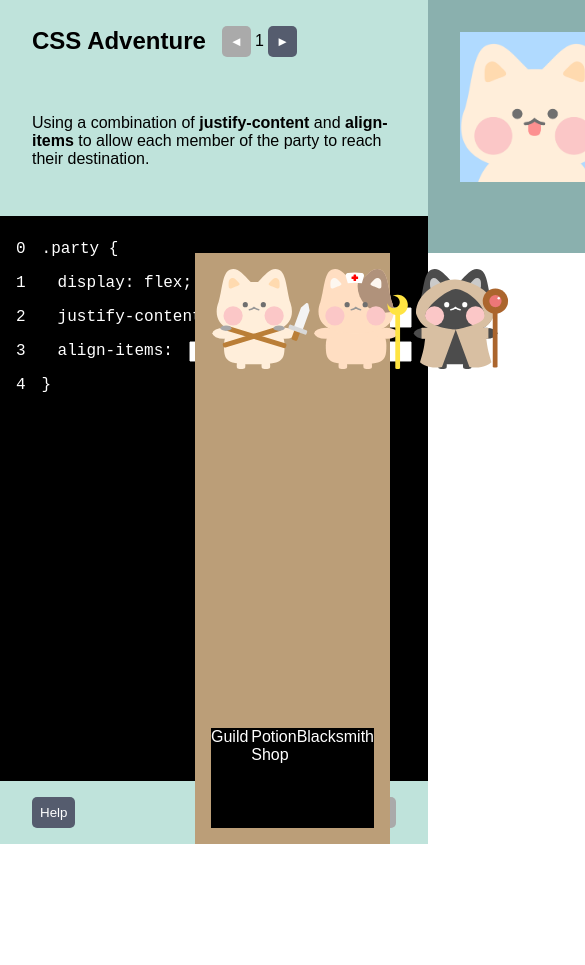
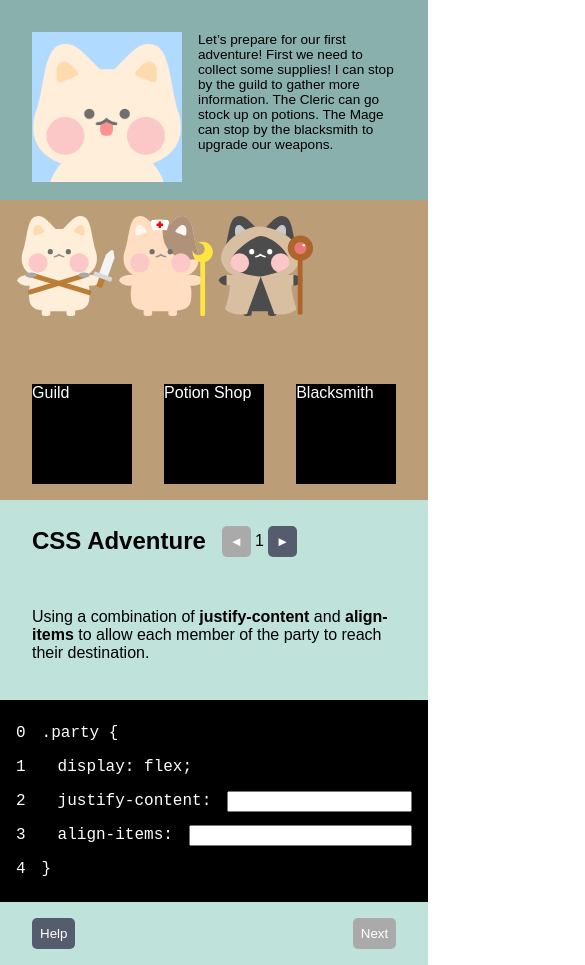
Before and after one commit to Chenyijun/PUI, a React (Create React App) app in the folder homework-8/: page / in a window 390 px wide. Shown: the top 965 px of the page, 585 px wide, since content can reach past the window. Before the commit the page ends 844 px from the top, so only its background shows below. Built offline with nearby package versions, Linux system fonts and the light colour scheme.

Commit message:
responsive

```diff
--- a/homework-8/src/App.tsx
+++ b/homework-8/src/App.tsx
@@ -7,12 +7,17 @@ import './App.css'
 import { getLevelInfo } from "./levels";
 
 const App:FC = () => {
-  let [level, setLevel] = useState<number>(0)
+  let [level, setLevel] = useState<number>(1)
   let [cssInput, setCssInput] = useState<string>('')
   let [cssInput2, setCssInput2] = useState<string>('')
   let [correctAnswer, setCorrectAnswer] = useState<boolean>(false)
-  const levelInfo = getLevelInfo(level)
+  let [showLevels, setShowLevels] = useState<boolean>(false)
+  const levelInfo = getLevelInfo(level-1)
   let completedLevels:Array<number> = JSON.parse(localStorage.getItem('levels') || "[]")
+
+  const isComplete = () => {
+    completedLevels.includes(levelInfo.level)
+  }
 
   const setComplete = () => {
     setCorrectAnswer(true)
@@ -46,22 +51,22 @@ const App:FC = () => {
           <h1 data-tip='Welcome!'>CSS Adventure</h1>
           <ReactTooltip />
           <LevelWrapper>
-            <StyledButton disabled={level===0} onClick={()=>setLevel(level-1)}>◄</StyledButton>
+            <StyledButton disabled={level===1} onClick={()=>setLevel(level-1)}>◄</StyledButton>
             <p>{levelInfo.level}</p>
-            <StyledButton disabled={level===1} onClick={()=>setLevel(level+1)}>►</StyledButton>
+            <StyledButton disabled={level===2} onClick={()=>setLevel(level+1)}>►</StyledButton>
           </LevelWrapper>
         </Header>
         <Instructions>{levelInfo.instructions}</Instructions>
         <Editor editor={levelInfo.editor} setCssInput={setCssInput} setCssInput2={setCssInput2} />
         <Footer>
           <StyledButton>Help</StyledButton>
-          <StyledButton disabled={!correctAnswer || level===1} onClick={()=>setLevel(level+1)}>Next</StyledButton>
+          <StyledButton disabled={!correctAnswer || level===2} onClick={()=>setLevel(level+1)}>Next</StyledButton>
         </Footer>
       </LeftWrapper>
       <RightWrapper>
         <CharacterChat>
           <CharacterImage src="characterIcon.png" alt='Warrior'></CharacterImage>
-          <Text>{levelInfo.characterText}</Text>
+          <Text small={levelInfo.characterText.length > 150}>{levelInfo.characterText}</Text>
         </CharacterChat>
         <WorldMap level={levelInfo.level} cssInput={cssInput} cssInput2={cssInput2} correct={correctAnswer}/>
       </RightWrapper>
--- a/homework-8/src/Editor.tsx
+++ b/homework-8/src/Editor.tsx
@@ -16,7 +16,6 @@ type EditorProps = {
 type InputEvent = ChangeEvent<HTMLInputElement>;
 
 const Editor:FC<Props> = ({editor, setCssInput, setCssInput2}) => {
-  console.log(editor)
   return (
     <EditorWrapper>
       {editor.map((line, i) => {
--- a/homework-8/src/WorldMap.tsx
+++ b/homework-8/src/WorldMap.tsx
@@ -1,5 +1,5 @@
 import React, {FC} from "react";
-import {MapFlexOverlay, MapFlexWrapper, Character, MapWrapper, Square, Attack, Shop, Sparkles} from './components/mapComponents'
+import {MapFlexOverlay, MapFlexWrapper, Character, MapWrapper, Square, Attack, Shop, Sparkles, Ground, FlexCharacters, FlexMap, ResponsiveMap} from './components/mapComponents'
 
 type Props = {
   level: number,
@@ -10,22 +10,42 @@ type Props = {
 const WorldMap:FC<Props> = ({level, cssInput, cssInput2, correct}) => {
   if (level === 1){
     return (
-      <>
+      <ResponsiveMap>
       {correct && <Sparkles src="https://c.tenor.com/ZoZqWaSnN5UAAAAi/diwali-sparkles-stars.gif"></Sparkles>}
-      <MapFlexOverlay cssInput={cssInput} cssInput2={cssInput2}>
-        <Character><img src="warrior.svg" alt='warrior'/></Character>
-        <Character><img src="healer.svg" alt='healer'/></Character>
-        <Character><img src="mage.svg" alt='mage'/></Character>
-    </MapFlexOverlay>
-      <MapFlexWrapper>
+        <FlexCharacters cssInput={cssInput} cssInput2={cssInput2}>
+          <Character><img src="warrior.svg" alt='warrior'/></Character>
+          <Character><img src="healer.svg" alt='healer'/></Character>
+          <Character><img src="mage.svg" alt='mage'/></Character>
+      </FlexCharacters>
+      <FlexMap>
         <Shop>Guild</Shop>
         <Shop>Potion Shop</Shop>
         <Shop>Blacksmith</Shop>
-      </MapFlexWrapper>
-      </>
+      </FlexMap>
+      </ResponsiveMap>
     )
   }
   if (level === 2){
+    return (
+      <ResponsiveMap>
+        <Ground>
+          <Attack cssInput={cssInput}></Attack>
+        </Ground>
+        <Ground>
+          <Square player></Square>
+          <Square></Square>
+          <Square monster></Square>
+          <Square></Square>
+          <Square></Square>
+          <Square></Square>
+          <Square></Square>
+          <Square></Square>
+          <Square></Square>
+        </Ground>
+      </ResponsiveMap>
+    )
+  }
+  if (level === 3){
     return (
       <>
       {correct && <Sparkles src="https://c.tenor.com/ZoZqWaSnN5UAAAAi/diwali-sparkles-stars.gif"></Sparkles>}
@@ -46,6 +66,23 @@ const WorldMap:FC<Props> = ({level, cssInput, cssInput2, correct}) => {
       </>
     )
   }
+  if (level === 4){
+    return (
+      <>
+      {correct && <Sparkles src="https://c.tenor.com/ZoZqWaSnN5UAAAAi/diwali-sparkles-stars.gif"></Sparkles>}
+      <MapFlexOverlay cssInput={cssInput} cssInput2={cssInput2}>
+        <Character><img src="warrior.svg" alt='warrior'/></Character>
+        <Character><img src="healer.svg" alt='healer'/></Character>
+        <Character><img src="mage.svg" alt='mage'/></Character>
+    </MapFlexOverlay>
+      <MapFlexWrapper>
+        <Shop>Guild</Shop>
+        <Shop>Potion Shop</Shop>
+        <Shop>Blacksmith</Shop>
+      </MapFlexWrapper>
+      </>
+    )
+  }
   return (
     <div></div>
   )
--- a/homework-8/src/components/appComponents.tsx
+++ b/homework-8/src/components/appComponents.tsx
@@ -1,4 +1,6 @@
 import styled from 'styled-components'
+
+//792px width
 
 export const AppWrapper = styled.div`
   display: grid;
@@ -6,11 +8,15 @@ export const AppWrapper = styled.div`
   height: 100%;
   width: 100%;
   font-family: 'Century Gothic', sans-serif;
+  @media (max-width: 768px) {
+    grid-template-rows: auto auto;
+    grid-template-columns: 1fr;
+  }
 `
 
 export const LeftWrapper = styled.div`
   display: grid;
-  grid-template-rows: max-content max-content auto max-content;
+  grid-template-rows: 60px 140px auto max-content;
 `
 
 export const Header = styled.div`
@@ -41,7 +47,10 @@ export const Footer = styled.div`
 
 export const RightWrapper = styled.div`
   display: grid;
-  grid-template-rows: 30% 70%;
+  grid-template-rows: 200px auto;
+  @media (max-width: 768px) {
+    order: -1;
+  }
 `
 export const CharacterChat = styled.div`
   background: #8AB0AE;
@@ -51,7 +60,12 @@ export const CharacterChat = styled.div`
   grid-gap: 1rem;
 `
 
-export const Text = styled.p`
+interface textProps {
+  small?: boolean
+}
+export const Text = styled.p<textProps>`
+  margin: 0;
+  font-size: ${props => props.small ? '.85rem' : '1rem'};
 `
 
 export const CharacterImage = styled.img`
--- a/homework-8/src/components/mapComponents.tsx
+++ b/homework-8/src/components/mapComponents.tsx
@@ -18,10 +18,10 @@ interface flexProps {
 export const MapFlexOverlay = styled.div<flexProps>`
   display: flex;
   position: absolute;
-  top: 30%;
+  top: 28.5%;
   left: 50%;
   width: 50%;
-  height: 70%;
+  height: 71.5%;
   justify-content: ${props => props.cssInput};
   align-items: ${props => props.cssInput2};
   padding: 1rem;
@@ -88,8 +88,51 @@ export const Character = styled.div`
 export const Sparkles = styled.img`
   display: flex;
   position: absolute;
-  top: 30%;
-  left: 50%;
-  width: 50%;
+  height: 100%;
   z-index: 3;
+
+  @media (max-width: 768px) {
+    left: 25%;
+  }
 `
+
+export const Ground = styled.div`
+  display: grid;
+  grid-template-columns: 1fr 1fr 1fr;
+  grid-template-rows: 1fr 1fr 1fr;
+  position: absolute;
+  top: 0;
+  left: 0;
+  width: 100%;
+  height: 100%;
+`
+
+export const FlexGround = styled.div`
+  display: flex;
+  position: absolute;
+  top: 0;
+  left: 0;
+  width: 100%;
+  height: 100%;
+  padding: 1rem;
+  box-sizing: border-box;
+`
+
+export const FlexMap = styled(FlexGround)`
+  background: #bb9e78;
+  justify-content: space-around;
+  align-items: end;
+`
+
+export const FlexCharacters = styled(FlexGround)<flexProps>`
+  justify-content: ${props => props.cssInput};
+  align-items: ${props => props.cssInput2};
+`
+
+export const ResponsiveMap = styled.div`
+  position: sticky;
+  top: 1rem;
+  min-width: 300px;
+  min-height: 300px;
+  overflow: hidden;
+`
```
